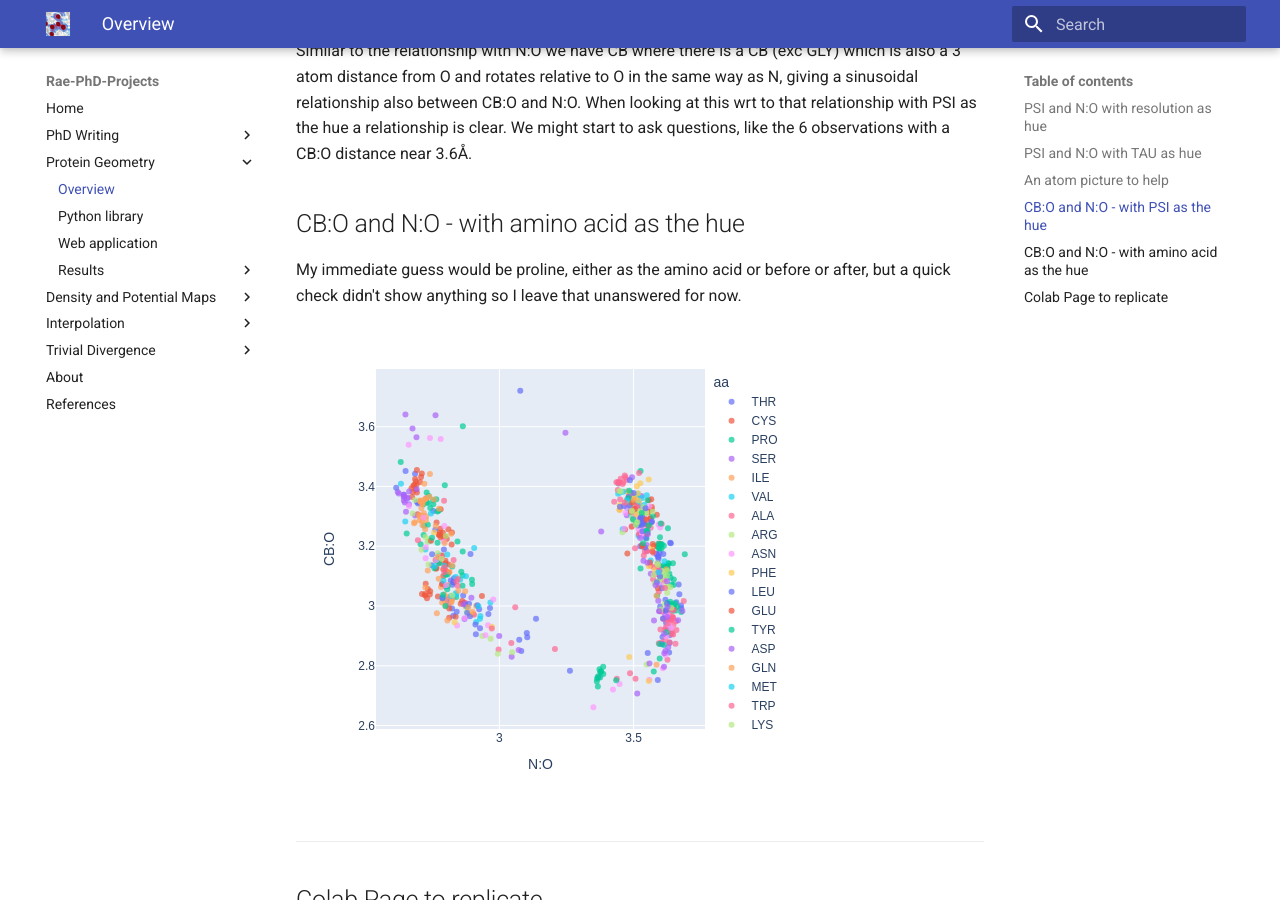
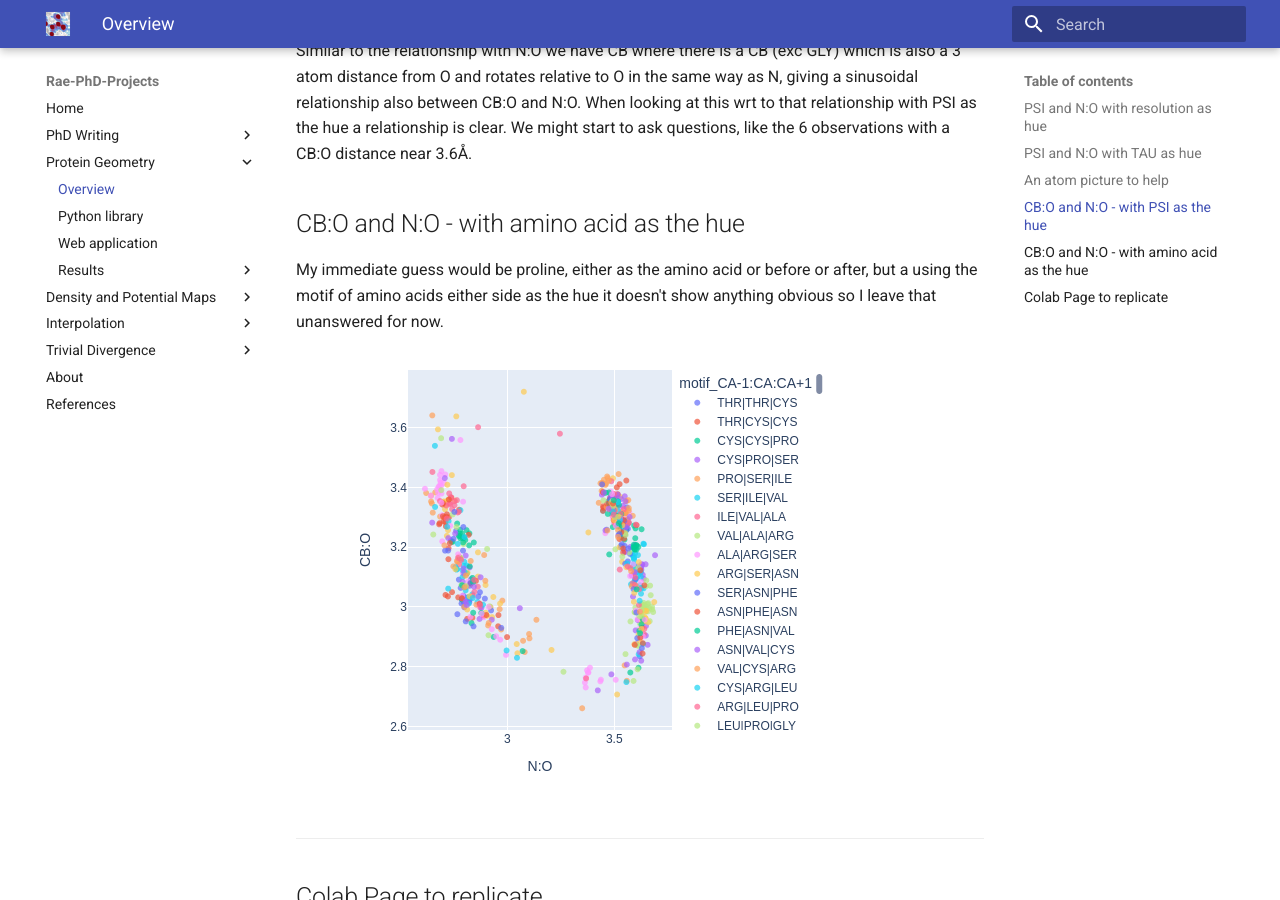
Before and after one commit to rae-gh/rae, an MkDocs documentation site: the page built from docs/geometry/overview.md, in a window 1280 px wide and 900 px high, scrolled down 3001 px. Built offline with MkDocs 1.6.1 and Material for MkDocs 9.7.7, drawn with Linux system fonts in a browser that asks for light colours.

Commit message:
Used motif for the hue

```diff
--- a/docs/geometry/overview.md
+++ b/docs/geometry/overview.md
@@ -46,11 +46,12 @@ We might start to ask questions, like the 6 observations with a CB:O distance ne
 
 ## CB:O and N:O - with amino acid as the hue
 My immediate guess would be proline, either as the amino acid or before or after,
-but a quick check didn't show anything so I leave that unanswered for now.
-![image info](./../assets/geo_corr_aa.png)
+but a using the motif of amino acids either side as the hue it doesn't show anything
+obvious so I leave that unanswered for now.
+![alt text](motif.png)
 
 ---
 
 ## Colab Page to replicate
 All the plots can be run from the colab example found here:
-[colab-geometry-intro](https://github.com/rae-gh/colab-analyses/blob/main/Density_Intro.ipynb)
+[colab-geometry-intro](https://github.com/rae-gh/colab-analyses/blob/main/Geometry_Intro.ipynb)
```
Also changed, not shown: docs/geometry/motif.png (added).
